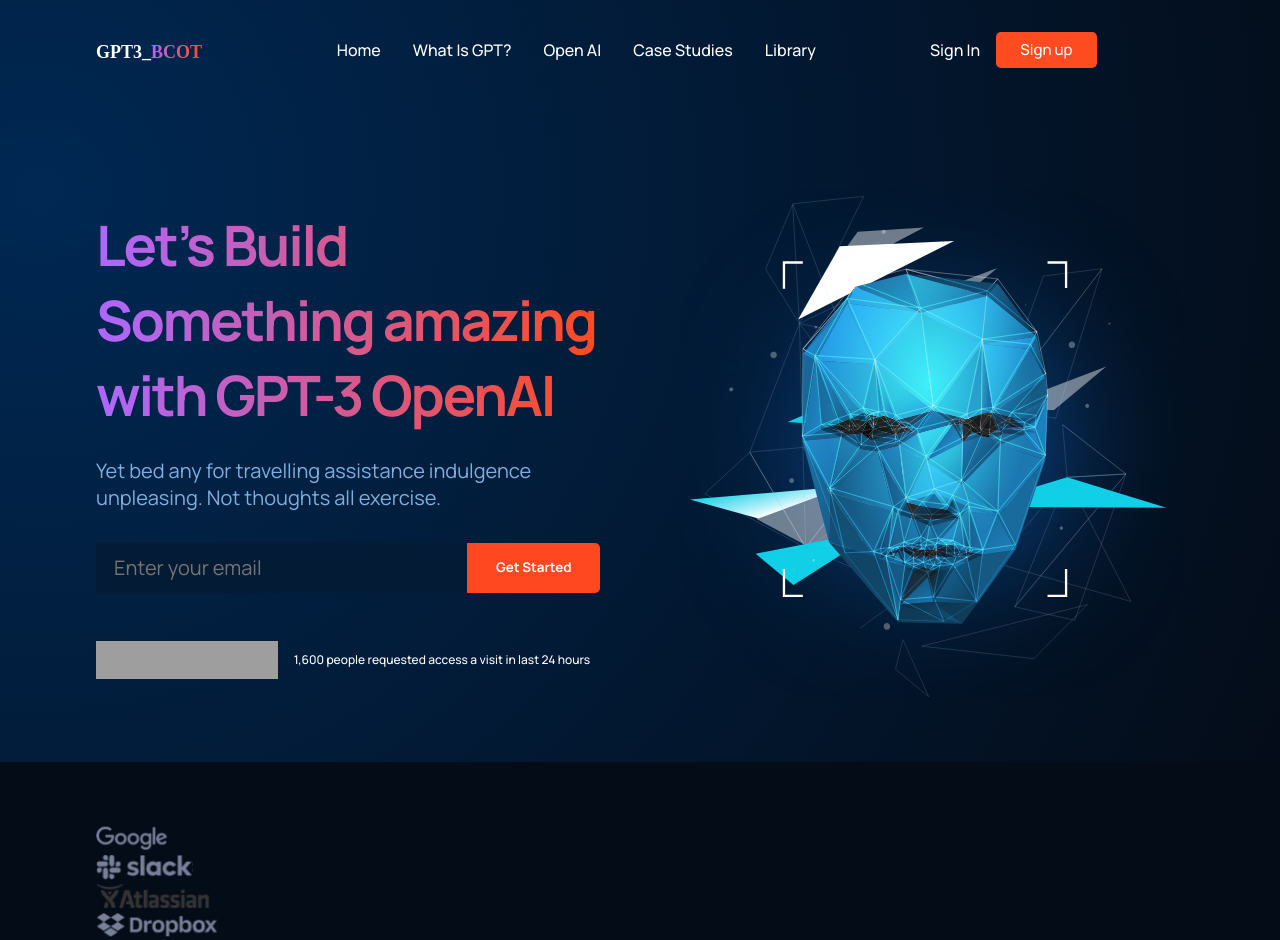
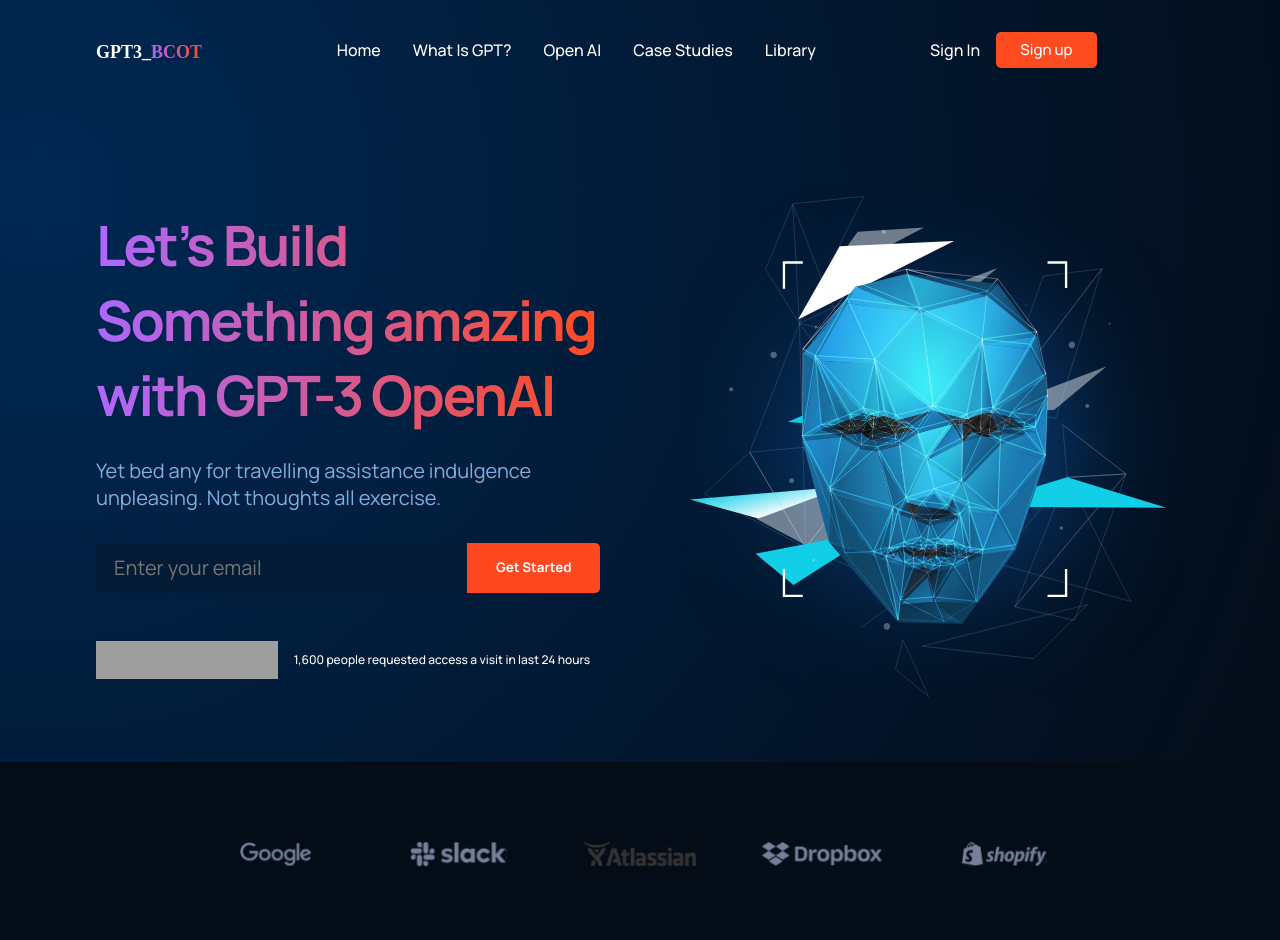
Before and after one commit to brainconnect93/gpt-3_bcot, a React (Create React App) app: page / in a window 1280 px wide. Shown: the top 940 px of the page. Built offline with nearby package versions, Linux system fonts and the light colour scheme; grey boxes are pictures that could not be loaded.

Commit message:
Complete the brand section

```diff
--- a/src/components/brand/brand.css
+++ b/src/components/brand/brand.css
@@ -1,3 +1,16 @@
-body {
-  margin: 0;
+.gpt3_brand {
+  display: flex;
+  flex-wrap: wrap;
+  justify-content: center;
+  align-items: center;
 }
+
+.gpt3_brand div {
+  flex: 1;
+  max-width: 150px;
+  min-width: 120px;
+  margin: 1rem;
+  display: flex;
+  justify-content: center;
+  align-items: center;
+}
```
